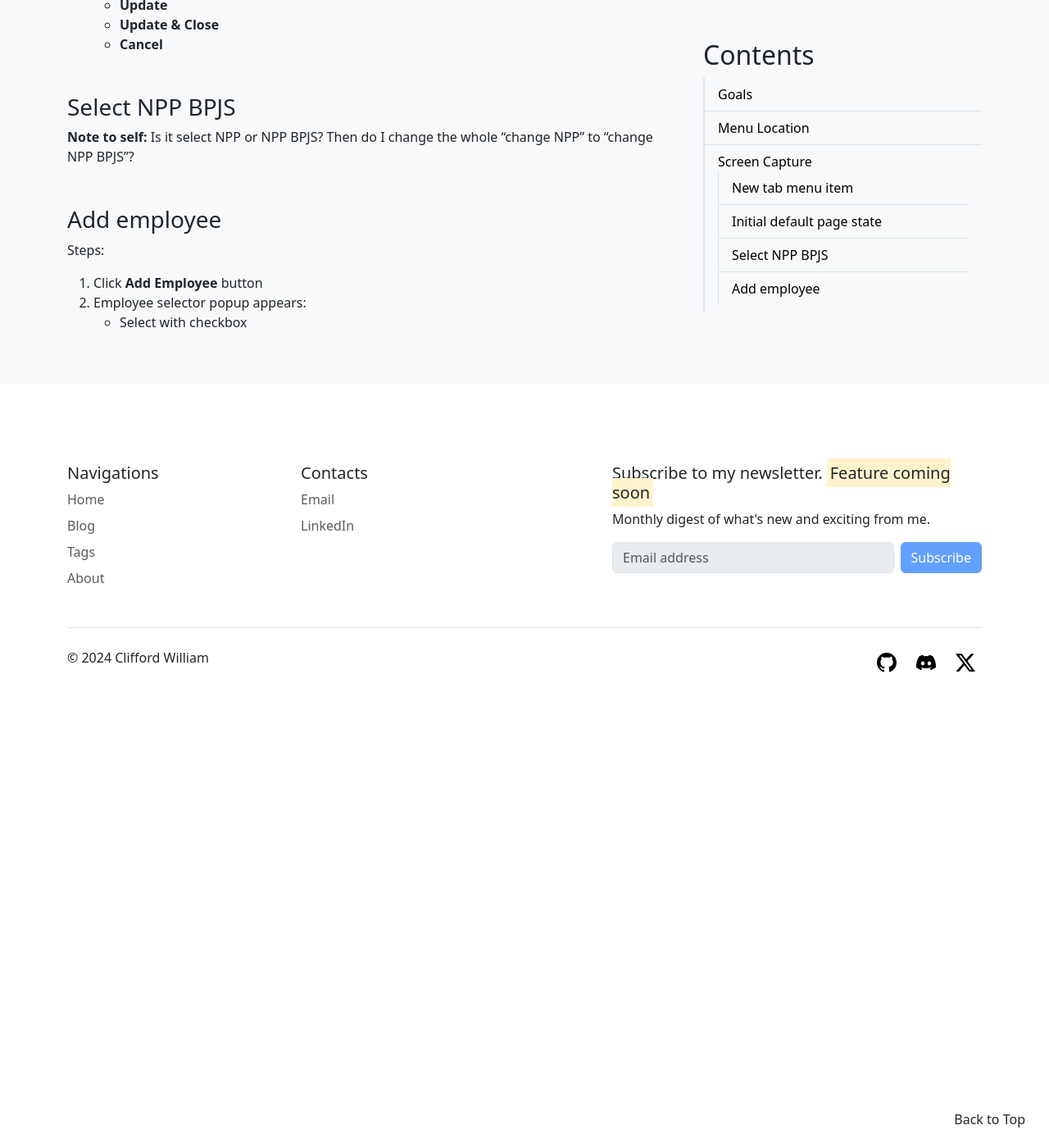
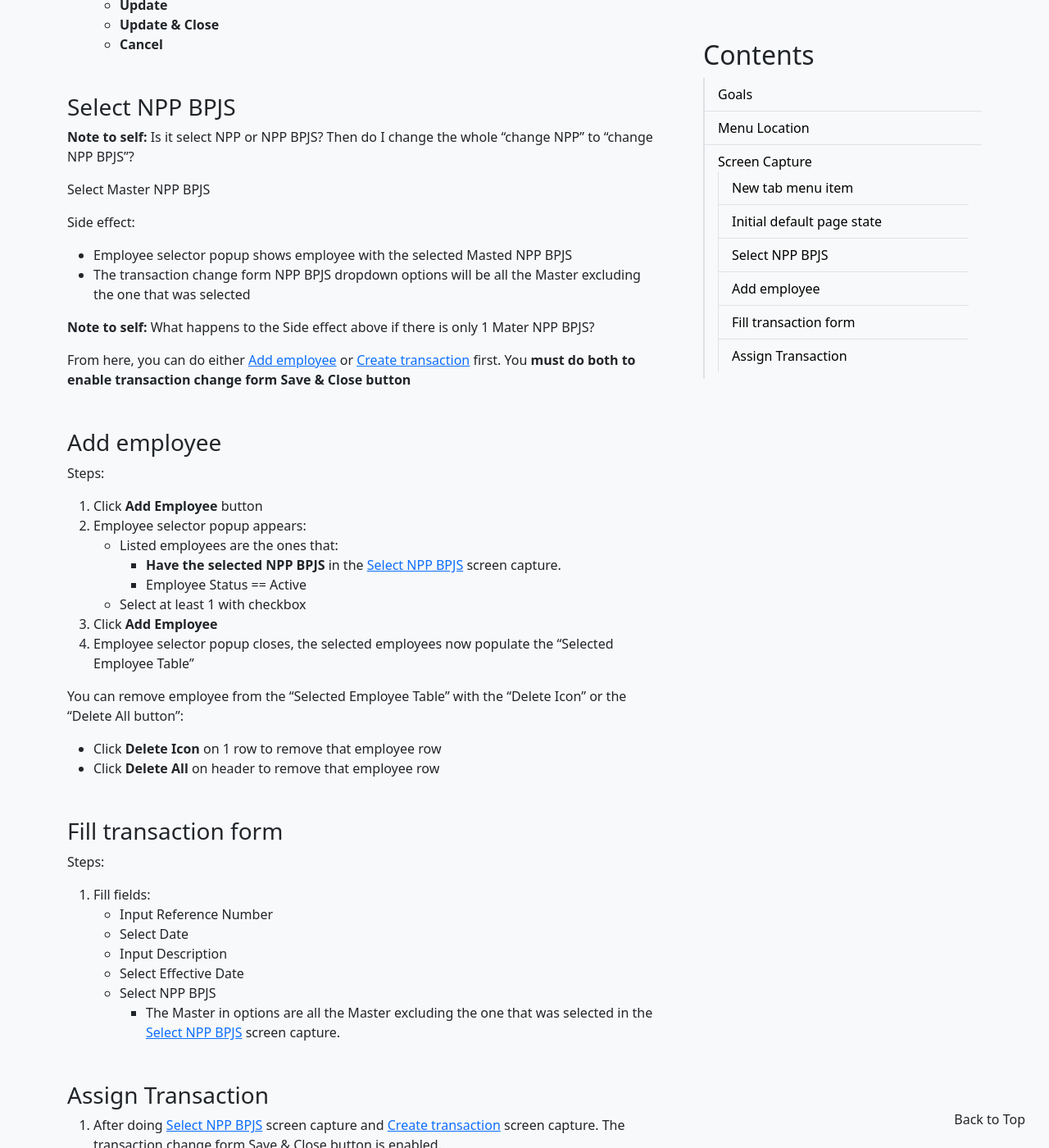
Before and after one commit to cliffordwilliam/my_archive, a Jekyll site: the page built from _posts/2024-09-16-ak-transaction-payroll-insurance-component-change-npp-manual.md, in a window 1280 px wide and 1400 px high, scrolled down 1824 px. Shown: the whole window at 82% size. Built offline with Jekyll 4.4.1, drawn with Linux system fonts in a browser that asks for light colours; before the commit the page ends 2762 px from its top, so only the background shows below that; some of the changed text lies outside the part shown.

Commit message:
update content

```diff
--- a/_posts/2024-09-16-ak-transaction-payroll-insurance-component-change-npp-manual.md
+++ b/_posts/2024-09-16-ak-transaction-payroll-insurance-component-change-npp-manual.md
@@ -54,9 +54,48 @@ Form card:
 
 > **Note to self:** Is it select NPP or NPP BPJS? Then do I change the whole "change NPP" to "change NPP BPJS"?
 
+Select Master NPP BPJS
+
+Side effect:
+- Employee selector popup shows employee with the selected Masted NPP BPJS
+- The transaction change form NPP BPJS dropdown options will be all the Master excluding the one that was selected
+
+> **Note to self:** What happens to the Side effect above if there is only 1 Mater NPP BPJS?
+
+From here, you can do either [Add employee](#add-employee) or [Create transaction](#create-transaction) first. You **must do both to enable transaction change form Save & Close button**
+
 ### Add employee
 
 Steps:
 1. Click **Add Employee** button
 2. Employee selector popup appears:
-    - Select with checkbox
+    - Listed employees are the ones that:
+        - **Have the selected NPP BPJS** in the [Select NPP BPJS](#select-npp-bpjs) screen capture.
+        - Employee Status == Active
+    - Select at least 1 with checkbox
+3. Click **Add Employee**
+4. Employee selector popup closes, the selected employees now populate the "Selected Employee Table"
+
+You can remove employee from the "Selected Employee Table" with the "Delete Icon" or the "Delete All button":
+- Click **Delete Icon** on 1 row to remove that employee row
+- Click **Delete All** on header to remove that employee row
+
+### Fill transaction form
+
+Steps:
+1. Fill fields:
+    - Input Reference Number
+    - Select Date
+    - Input Description
+    - Select Effective Date
+    - Select NPP BPJS
+        - The Master in options are all the Master excluding the one that was selected in the [Select NPP BPJS](#select-npp-bpjs) screen capture.
+
+### Assign Transaction
+
+1. After doing [Select NPP BPJS](#select-npp-bpjs) screen capture and [Create transaction](#create-transaction) screen capture. The transaction change form Save & Close button is enabled.
+2. Click **Save**
+3. Transaction list drawer slides from right into viewport
+4. Inside the transaction list:
+    - The transaction you just assigned **populates** the drawer transaction list and its checkbox should be **ticked**
+5. Created toast appears
```
